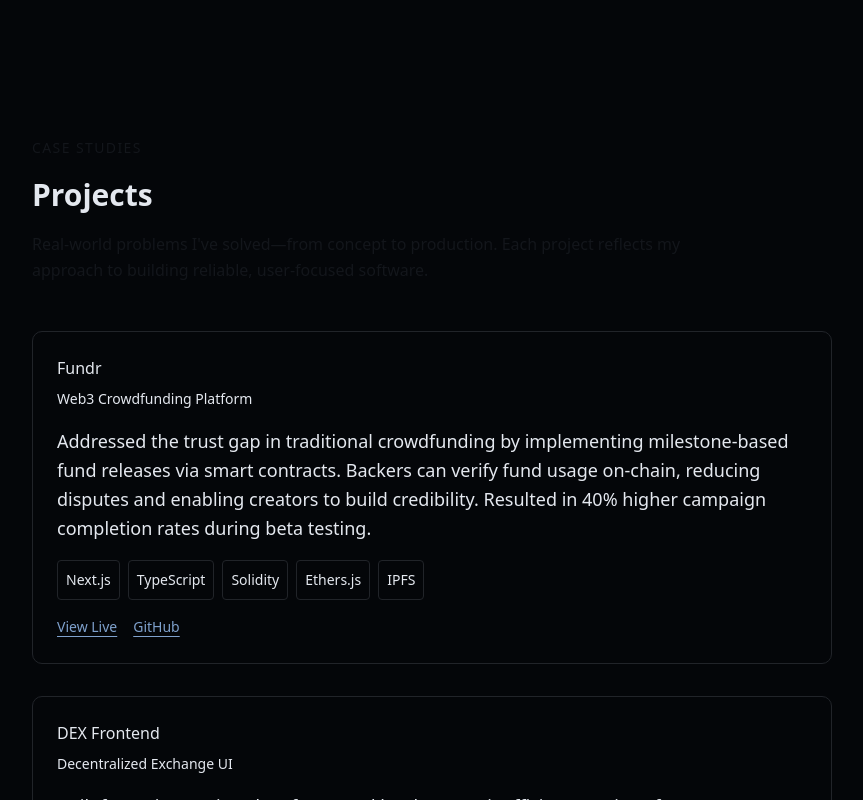
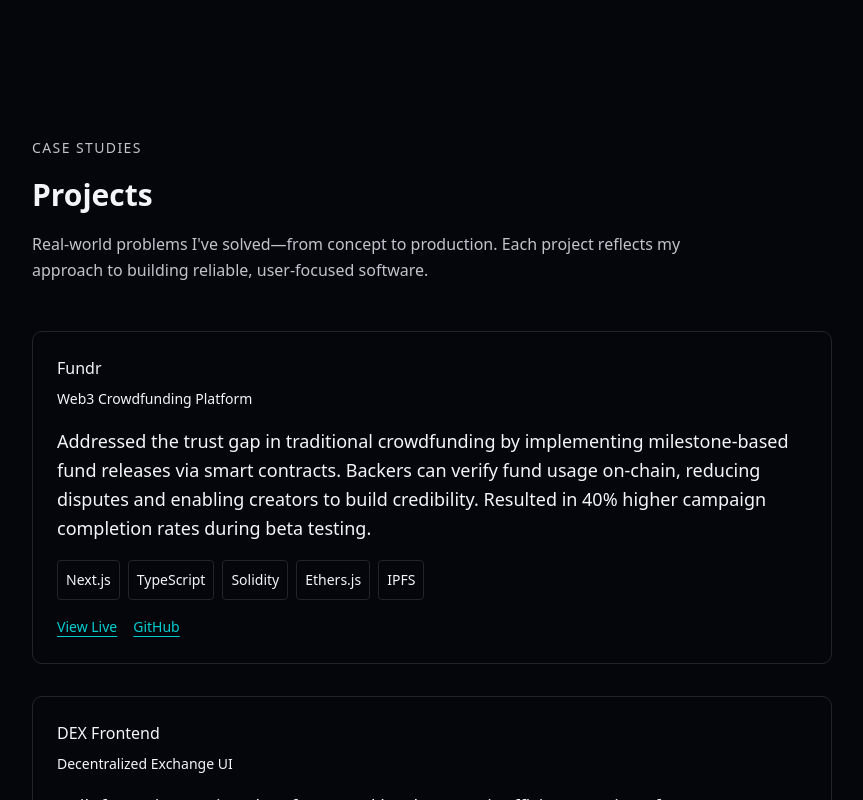
Before and after one commit to wangchengwei0122/Portfolio, a Next.js app: page / in a window 1280 px wide. Shown: the part 1680-2480 px from the top of the page, without its empty margins (208-1071 px from the left). Built offline with nearby package versions, Linux system fonts and the light colour scheme.

Commit message:
refactor(ui): rewrite Hero and Project components structure and content

```diff
--- a/app/globals.css
+++ b/app/globals.css
@@ -52,79 +52,106 @@
 
 :root {
   --radius: 0.625rem;
-  --background: oklch(0.985 0.004 260);
-  --foreground: oklch(0.17 0.01 260);
-  --card: oklch(0.985 0.004 260);
-  --card-foreground: oklch(0.17 0.01 260);
-  --popover: oklch(0.985 0.004 260);
-  --popover-foreground: oklch(0.17 0.01 260);
-  --primary: oklch(0.17 0.01 260);
-  --primary-foreground: oklch(0.985 0.004 260);
-  --secondary: oklch(0.96 0.004 260);
-  --secondary-foreground: oklch(0.17 0.01 260);
-  --muted: oklch(0.96 0.004 260);
-  --muted-foreground: oklch(0.45 0.01 260);
-  --accent: oklch(0.54 0.12 255);
-  --accent-foreground: oklch(0.985 0.004 260);
-  --brand-primary: var(--accent);
-  --brand-muted: color-mix(in oklch, var(--accent) 30%, var(--background));
-  --brand-strong: color-mix(in oklch, var(--accent) 85%, var(--foreground) 15%);
-  --brand-ring: color-mix(in oklch, var(--accent) 45%, transparent);
-  --destructive: oklch(0.577 0.245 27.325);
-  --border: oklch(0.88 0.006 260);
-  --input: oklch(0.88 0.006 260);
-  --ring: oklch(0.72 0.1 255 / 0.45);
-  --chart-1: oklch(0.646 0.222 41.116);
-  --chart-2: oklch(0.6 0.118 184.704);
-  --chart-3: oklch(0.398 0.07 227.392);
-  --chart-4: oklch(0.828 0.189 84.429);
-  --chart-5: oklch(0.769 0.188 70.08);
-  --sidebar: oklch(0.985 0.004 260);
-  --sidebar-foreground: oklch(0.17 0.01 260);
-  --sidebar-primary: oklch(0.17 0.01 260);
-  --sidebar-primary-foreground: oklch(0.985 0.004 260);
-  --sidebar-accent: oklch(0.96 0.004 260);
-  --sidebar-accent-foreground: oklch(0.17 0.01 260);
-  --sidebar-border: oklch(0.88 0.006 260);
-  --sidebar-ring: oklch(0.72 0.1 255 / 0.45);
+
+  /* ═══ Surface ═══ */
+  --background: oklch(0.985 0.004 264);       /* 干净冷白 */
+  --foreground: oklch(0.13 0.02 264);         /* 近黑 - 主文本 */
+  --card: oklch(0.995 0.002 264);             /* 纯净卡片 */
+  --card-foreground: oklch(0.13 0.02 264);
+  --popover: oklch(0.995 0.002 264);
+  --popover-foreground: oklch(0.13 0.02 264);
+
+  /* ═══ Text Hierarchy ═══ */
+  --primary: oklch(0.11 0.025 264);           /* 深黑 - 标题/强调 */
+  --primary-foreground: oklch(0.985 0.004 264);
+  --secondary: oklch(0.96 0.006 264);         /* 浅灰背景 */
+  --secondary-foreground: oklch(0.25 0.018 264); /* 克制黑 - 副文本 ≠ 灰 */
+  --muted: oklch(0.96 0.006 264);
+  --muted-foreground: oklch(0.38 0.012 264);  /* 辅助说明 - 仍可读 */
+
+  /* ═══ Accent - Electric Cyan ═══ */
+  --accent: oklch(0.62 0.19 195);             /* 高饱和电光青 - 抓眼球 */
+  --accent-foreground: oklch(0.98 0.01 195);
+
+  /* ═══ Brand - Hero/CTA 专用 ═══ */
+  --brand-primary: oklch(0.58 0.20 195);      /* 略深于 accent */
+  --brand-muted: oklch(0.94 0.05 195);        /* 淡青背景 */
+  --brand-strong: oklch(0.48 0.22 195);       /* 深青 - hover */
+  --brand-ring: oklch(0.62 0.19 195 / 0.35);
+
+  /* ═══ Semantic ═══ */
+  --destructive: oklch(0.55 0.24 25);
+  --border: oklch(0.91 0.006 264);
+  --input: oklch(0.91 0.006 264);
+  --ring: oklch(0.62 0.19 195 / 0.4);
+
+  /* ═══ Chart ═══ */
+  --chart-1: oklch(0.58 0.20 195);            /* cyan */
+  --chart-2: oklch(0.62 0.18 145);            /* teal */
+  --chart-3: oklch(0.55 0.22 280);            /* violet */
+  --chart-4: oklch(0.68 0.16 55);             /* amber */
+  --chart-5: oklch(0.58 0.20 340);            /* rose */
+
+  /* ═══ Sidebar ═══ */
+  --sidebar: oklch(0.98 0.004 264);
+  --sidebar-foreground: oklch(0.13 0.02 264);
+  --sidebar-primary: oklch(0.11 0.025 264);
+  --sidebar-primary-foreground: oklch(0.985 0.004 264);
+  --sidebar-accent: oklch(0.96 0.006 264);
+  --sidebar-accent-foreground: oklch(0.25 0.018 264);
+  --sidebar-border: oklch(0.91 0.006 264);
+  --sidebar-ring: oklch(0.62 0.19 195 / 0.4);
 }
 
 .dark {
-  --background: oklch(0.12 0.01 260);
-  --foreground: oklch(0.93 0.01 260);
-  --card: oklch(0.14 0.01 260);
-  --card-foreground: oklch(0.93 0.01 260);
-  --popover: oklch(0.14 0.01 260);
-  --popover-foreground: oklch(0.93 0.01 260);
-  --primary: oklch(0.93 0.01 260);
-  --primary-foreground: oklch(0.12 0.01 260);
-  --secondary: oklch(0.2 0.01 260);
-  --secondary-foreground: oklch(0.93 0.01 260);
-  --muted: oklch(0.2 0.01 260);
-  --muted-foreground: oklch(0.68 0.01 260);
-  --accent: oklch(0.7 0.075 255);
-  --accent-foreground: oklch(0.12 0.01 260);
-  --brand-primary: var(--accent);
-  --brand-muted: color-mix(in oklch, var(--accent) 30%, var(--background));
-  --brand-strong: color-mix(in oklch, var(--accent) 85%, var(--foreground) 15%);
-  --brand-ring: color-mix(in oklch, var(--accent) 45%, transparent);
-  --destructive: oklch(0.704 0.191 22.216);
-  --border: oklch(0.26 0.01 260);
-  --input: oklch(0.26 0.01 260);
-  --ring: oklch(0.8 0.055 255 / 0.45);
-  --chart-1: oklch(0.488 0.243 264.376);
-  --chart-2: oklch(0.696 0.17 162.48);
-  --chart-3: oklch(0.769 0.188 70.08);
-  --chart-4: oklch(0.627 0.265 303.9);
-  --chart-5: oklch(0.645 0.246 16.439);
-  --sidebar: oklch(0.14 0.01 260);
-  --sidebar-foreground: oklch(0.93 0.01 260);
-  --sidebar-primary: oklch(0.93 0.01 260);
-  --sidebar-primary-foreground: oklch(0.12 0.01 260);
-  --sidebar-accent: oklch(0.2 0.01 260);
-  --sidebar-accent-foreground: oklch(0.93 0.01 260);
-  --sidebar-border: oklch(0.26 0.01 260);
-  --sidebar-ring: oklch(0.82 0.1 255 / 0.5);
+  /* ═══ Surface ═══ */
+  --background: oklch(0.12 0.015 264);        /* 深邃但不死黑 */
+  --foreground: oklch(0.94 0.008 264);        /* 近白 - 主文本 */
+  --card: oklch(0.15 0.015 264);              /* 微抬卡片 */
+  --card-foreground: oklch(0.94 0.008 264);
+  --popover: oklch(0.15 0.015 264);
+  --popover-foreground: oklch(0.94 0.008 264);
+
+  /* ═══ Text Hierarchy ═══ */
+  --primary: oklch(0.97 0.006 264);           /* 亮白 - 标题/强调 */
+  --primary-foreground: oklch(0.12 0.015 264);
+  --secondary: oklch(0.20 0.012 264);         /* 深灰背景 */
+  --secondary-foreground: oklch(0.82 0.01 264); /* 克制白 - 副文本 ≠ 灰 */
+  --muted: oklch(0.20 0.012 264);
+  --muted-foreground: oklch(0.68 0.01 264);   /* 辅助说明 - 仍可读 */
+
+  /* ═══ Accent - Luminous Cyan ═══ */
+  --accent: oklch(0.75 0.17 195);             /* 更亮更炫 dark mode */
+  --accent-foreground: oklch(0.10 0.02 195);
+
+  /* ═══ Brand - Hero/CTA 专用 ═══ */
+  --brand-primary: oklch(0.72 0.18 195);      /* 发光青 */
+  --brand-muted: oklch(0.22 0.07 195);        /* 深青背景 */
+  --brand-strong: oklch(0.82 0.15 195);       /* hover 更亮 */
+  --brand-ring: oklch(0.75 0.17 195 / 0.4);
+
+  /* ═══ Semantic ═══ */
+  --destructive: oklch(0.65 0.22 25);
+  --border: oklch(0.26 0.012 264);
+  --input: oklch(0.26 0.012 264);
+  --ring: oklch(0.75 0.17 195 / 0.45);
+
+  /* ═══ Chart ═══ */
+  --chart-1: oklch(0.72 0.18 195);
+  --chart-2: oklch(0.70 0.16 145);
+  --chart-3: oklch(0.68 0.20 280);
+  --chart-4: oklch(0.75 0.14 55);
+  --chart-5: oklch(0.68 0.18 340);
+
+  /* ═══ Sidebar ═══ */
+  --sidebar: oklch(0.14 0.015 264);
+  --sidebar-foreground: oklch(0.94 0.008 264);
+  --sidebar-primary: oklch(0.97 0.006 264);
+  --sidebar-primary-foreground: oklch(0.12 0.015 264);
+  --sidebar-accent: oklch(0.20 0.012 264);
+  --sidebar-accent-foreground: oklch(0.82 0.01 264);
+  --sidebar-border: oklch(0.26 0.012 264);
+  --sidebar-ring: oklch(0.75 0.17 195 / 0.45);
 }
 
 @layer base {
--- a/components/sections/Hero.tsx
+++ b/components/sections/Hero.tsx
@@ -1,8 +1,8 @@
-"use client";
+"use client"
 
-import { motion } from "motion/react";
-import { ArrowDown } from "lucide-react";
-import { heroContainer, heroItem } from "@/lib/motion";
+import { motion } from "motion/react"
+import { ArrowDown } from "lucide-react"
+import { heroContainer, heroItem } from "@/lib/motion"
 
 export default function Hero() {
   return (
@@ -17,7 +17,7 @@ export default function Hero() {
         >
           <motion.p
             variants={heroItem}
-            className="text-sm font-medium uppercase tracking-widest text-secondary"
+            className="text-sm font-medium uppercase tracking-widest text-secondary-foreground"
           >
             Senior Frontend Engineer
           </motion.p>
@@ -34,12 +34,11 @@ export default function Hero() {
 
           <motion.p
             variants={heroItem}
-            className="max-w-2xl text-base font-normal leading-relaxed text-secondary md:text-lg"
+            className="max-w-2xl text-base font-normal leading-relaxed text-secondary-foreground md:text-lg"
           >
-            5+ years turning ambiguous product specs into performant, accessible
-            frontends. I've built trading UIs handling millions in TVL,
-            crowdfunding platforms with on-chain governance, and data systems
-            used daily by 200+ enterprise users.
+            5+ years turning ambiguous product specs into performant, accessible frontends. I've
+            built trading UIs handling millions in TVL, crowdfunding platforms with on-chain
+            governance, and data systems used daily by 200+ enterprise users.
           </motion.p>
 
           <motion.div variants={heroItem} className="flex flex-wrap gap-4 pt-4">
@@ -65,13 +64,13 @@ export default function Hero() {
         initial="hidden"
         whileInView="show"
         viewport={{ amount: 0.6, once: true }}
-        className="absolute bottom-8 left-1/2 flex -translate-x-1/2 flex-col items-center gap-2 text-sm font-normal leading-relaxed text-secondary"
+        className="absolute bottom-8 left-1/2 flex -translate-x-1/2 flex-col items-center gap-2 text-sm font-normal leading-relaxed text-secondary-foreground"
       >
         <span>Scroll to explore</span>
         <ArrowDown className="size-4" />
       </motion.div>
     </section>
-  );
+  )
 }
 
 /**
--- a/components/sections/Projects.tsx
+++ b/components/sections/Projects.tsx
@@ -1,6 +1,6 @@
-"use client";
-import { motion } from "motion/react";
-import { sectionContainer, listStagger, sectionItem } from "@/lib/motion";
+"use client"
+import { motion } from "motion/react"
+import { sectionContainer, listStagger, sectionItem } from "@/lib/motion"
 
 /**
  * Project media slot extension:
@@ -9,12 +9,12 @@ import { sectionContainer, listStagger, sectionItem } from "@/lib/motion";
  */
 
 const projects: Array<{
-  title: string;
-  subtitle: string;
-  description: string;
-  techStack: string[];
-  links?: { live?: string; github?: string };
-  media?: React.ReactNode;
+  title: string
+  subtitle: string
+  description: string
+  techStack: string[]
+  links?: { live?: string; github?: string }
+  media?: React.ReactNode
 }> = [
   {
     title: "Fundr",
@@ -48,7 +48,7 @@ const projects: Array<{
       live: "#",
     },
   },
-];
+]
 
 export default function Projects() {
   return (
@@ -61,14 +61,13 @@ export default function Projects() {
         viewport={{ amount: 0.2, once: true }}
       >
         <motion.header variants={sectionItem} className="mb-12 space-y-4">
-          <p className="text-sm font-medium uppercase tracking-widest text-secondary">
+          <p className="text-sm font-medium uppercase tracking-widest text-secondary-foreground">
             Case Studies
           </p>
-          <h2 className="text-2xl font-semibold leading-snug text-primary md:text-3xl">
-            Projects
-          </h2>
-          <p className="max-w-2xl text-base leading-relaxed text-secondary">
-            Real-world problems I've solved—from concept to production. Each project reflects my approach to building reliable, user-focused software.
+          <h2 className="text-2xl font-semibold leading-snug text-primary md:text-3xl">Projects</h2>
+          <p className="max-w-2xl text-base leading-relaxed text-secondary-foreground">
+            Real-world problems I've solved—from concept to production. Each project reflects my
+            approach to building reliable, user-focused software.
           </p>
         </motion.header>
 
@@ -133,7 +132,7 @@ export default function Projects() {
         </motion.div>
       </motion.div>
     </section>
-  );
+  )
 }
 
 /**
```
